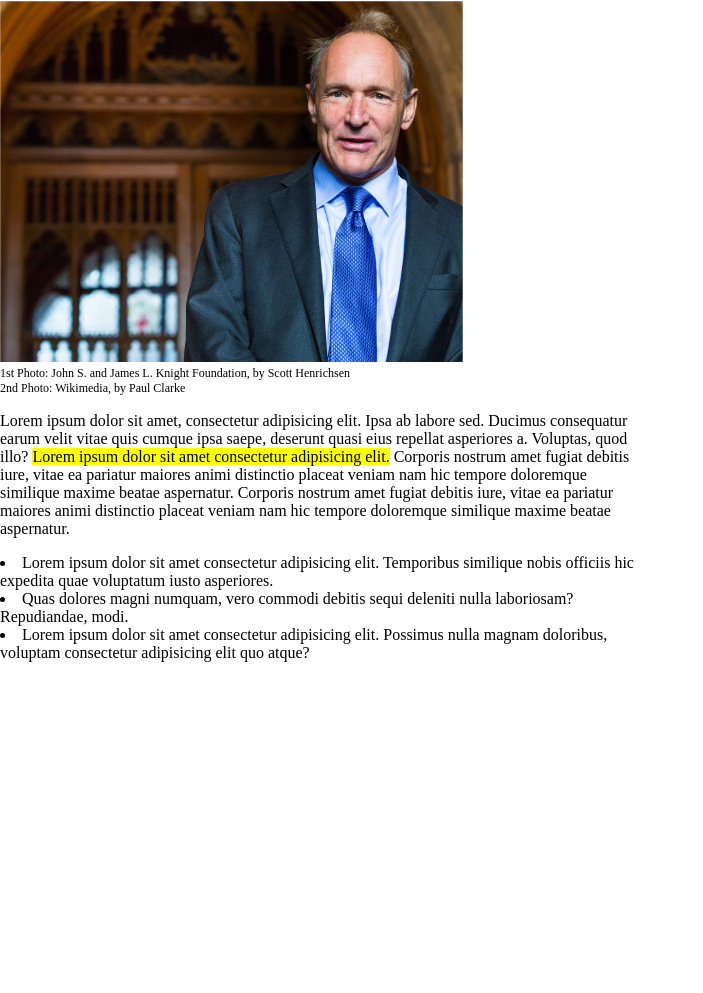
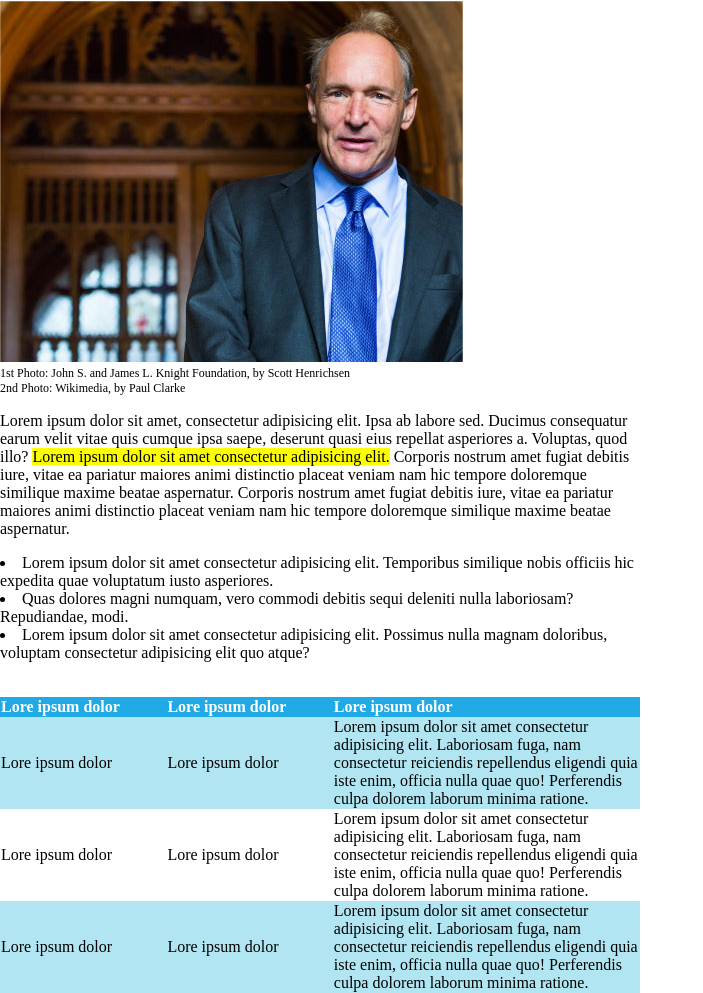
Before and after one commit to serborbone/html-css-booleaner, a plain HTML site: page index.html in a window 1280 px wide. Shown: the part 638-1631 px from the top of the page, without its empty margins (0-703 px from the left). Before the commit the page ends 1316 px from the top, so only its background shows below. Drawn offline with Linux system fonts and the light colour scheme.

Commit message:
Creazione table e stilizzazione

```diff
--- a/index.html
+++ b/index.html
@@ -78,6 +78,41 @@
             <!-- Fine testo articolo e unordered list-->
 
             <!-- Inizio Table -->
+            <div class="table-article">
+
+                <table>
+
+                    <thead>
+                        <tr>
+                            <th>Lore ipsum dolor</td>
+                            <th>Lore ipsum dolor</td>
+                            <th>Lore ipsum dolor</td>
+                        </tr>
+                    </thead>
+
+                    <tbody>
+                        <tr>
+                            <td>Lore ipsum dolor</td>
+                            <td>Lore ipsum dolor</td>
+                            <td>Lorem ipsum dolor sit amet consectetur adipisicing elit. Laboriosam fuga, nam consectetur reiciendis repellendus eligendi quia iste enim, officia nulla quae quo! Perferendis culpa dolorem laborum minima ratione.</td>
+                        </tr>
+
+                        <tr>
+                            <td>Lore ipsum dolor</td>
+                            <td>Lore ipsum dolor</td>
+                            <td>Lorem ipsum dolor sit amet consectetur adipisicing elit. Laboriosam fuga, nam consectetur reiciendis repellendus eligendi quia iste enim, officia nulla quae quo! Perferendis culpa dolorem laborum minima ratione.</td>
+                        </tr>
+
+                        <tr>
+                            <td>Lore ipsum dolor</td>
+                            <td>Lore ipsum dolor</td>
+                            <td>Lorem ipsum dolor sit amet consectetur adipisicing elit. Laboriosam fuga, nam consectetur reiciendis repellendus eligendi quia iste enim, officia nulla quae quo! Perferendis culpa dolorem laborum minima ratione.</td>
+                        </tr>
+                    </tbody>
+
+                </table>
+
+            </div>
             <!-- Fine Table -->
 
           </main>
--- a/style.css
+++ b/style.css
@@ -56,3 +56,22 @@ main {
   padding-left: 0px;
   list-style-position: inside;
 }
+
+.table-article table {
+  border-collapse: collapse;
+  margin-top: 35px;
+}
+
+.table-article table > thead {
+  text-align: left;
+  background-color: #20A9E5;
+  color: #fff;
+}
+
+.table-article table tr > th:nth-child(3) {
+  width: 48%;
+}
+
+.table-article tbody > tr:nth-child(odd) {
+  background-color: #B1E5F2;
+}
```
